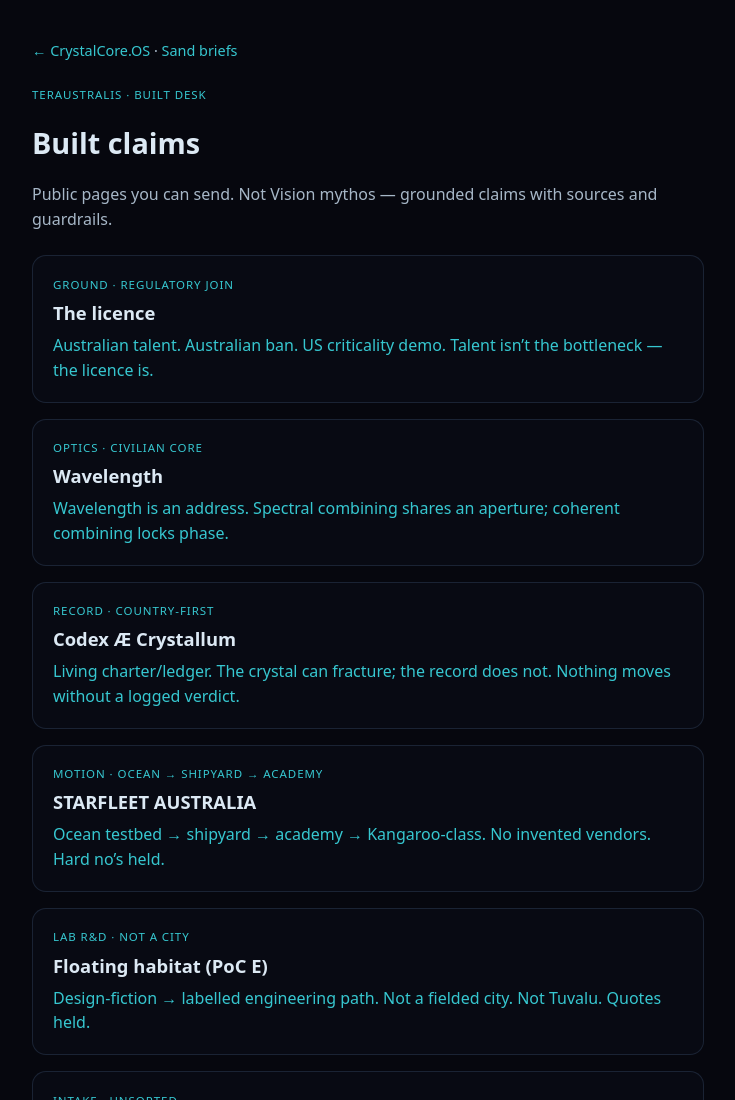
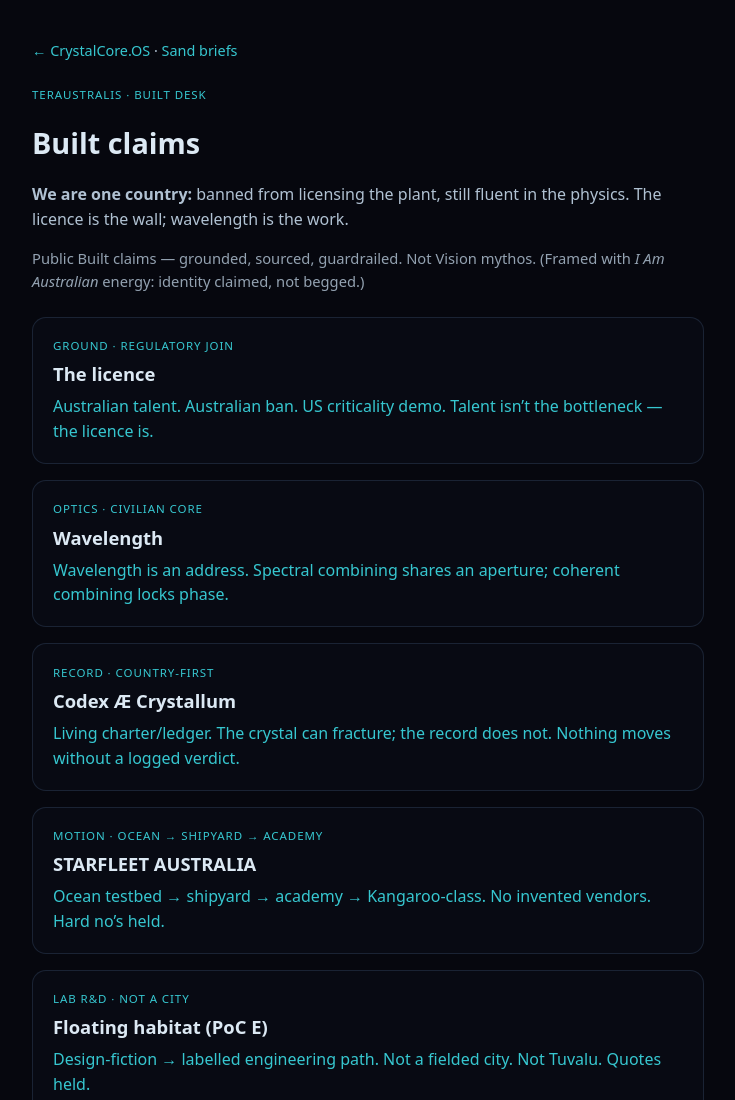
Before and after one commit to CrystalArchitect/crystalcore-os, a website: page built/index.html in a window 1280 px wide. Shown: the top 1100 px of the page, without its empty margins (272-1007 px from the left). Drawn offline with Linux system fonts and the light colour scheme.

Commit message:
Align Built desk with I Am Australian spine between licence and wavelength

```diff
--- a/built/index.html
+++ b/built/index.html
@@ -25,7 +25,8 @@
     <p class="top"><a href="/">← CrystalCore.OS</a> · <a href="https://teraustralis.com.au/">Sand briefs</a></p>
     <p class="eyebrow">TerAustralis · Built desk</p>
     <h1>Built claims</h1>
-    <p style="margin:0 0 1.5rem; opacity:.85">Public pages you can send. Not Vision mythos — grounded claims with sources and guardrails.</p>
+    <p style="margin:0 0 1rem; opacity:.9; line-height:1.55"><strong>We are one country:</strong> banned from licensing the plant, still fluent in the physics. The licence is the wall; wavelength is the work.</p>
+    <p style="margin:0 0 1.5rem; opacity:.75; font-size:.92rem">Public Built claims — grounded, sourced, guardrailed. Not Vision mythos. (Framed with <em>I Am Australian</em> energy: identity claimed, not begged.)</p>
     <a class="card" href="/the-licence">
       <p class="eyebrow">Ground · regulatory join</p>
       <h2>The licence</h2>
```
